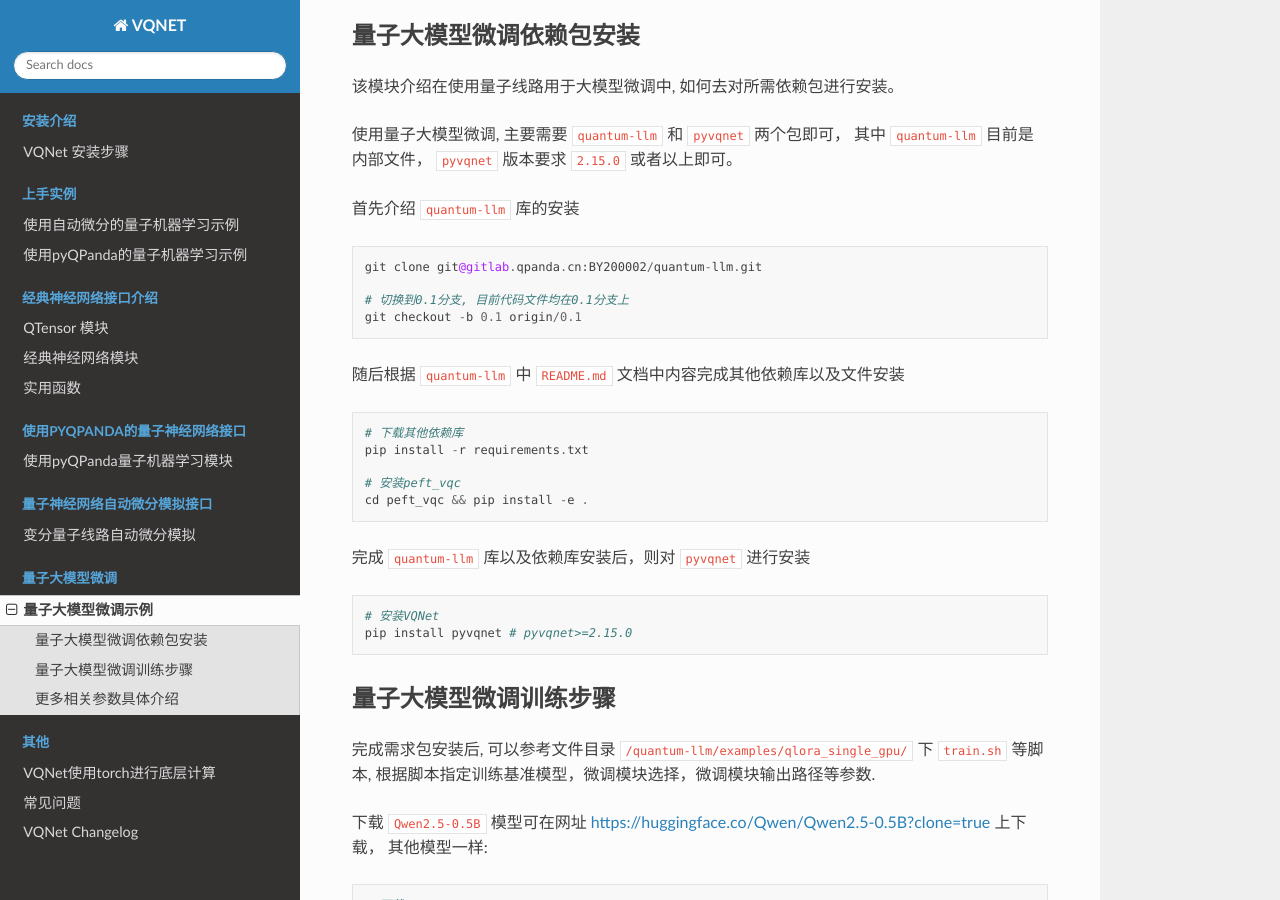
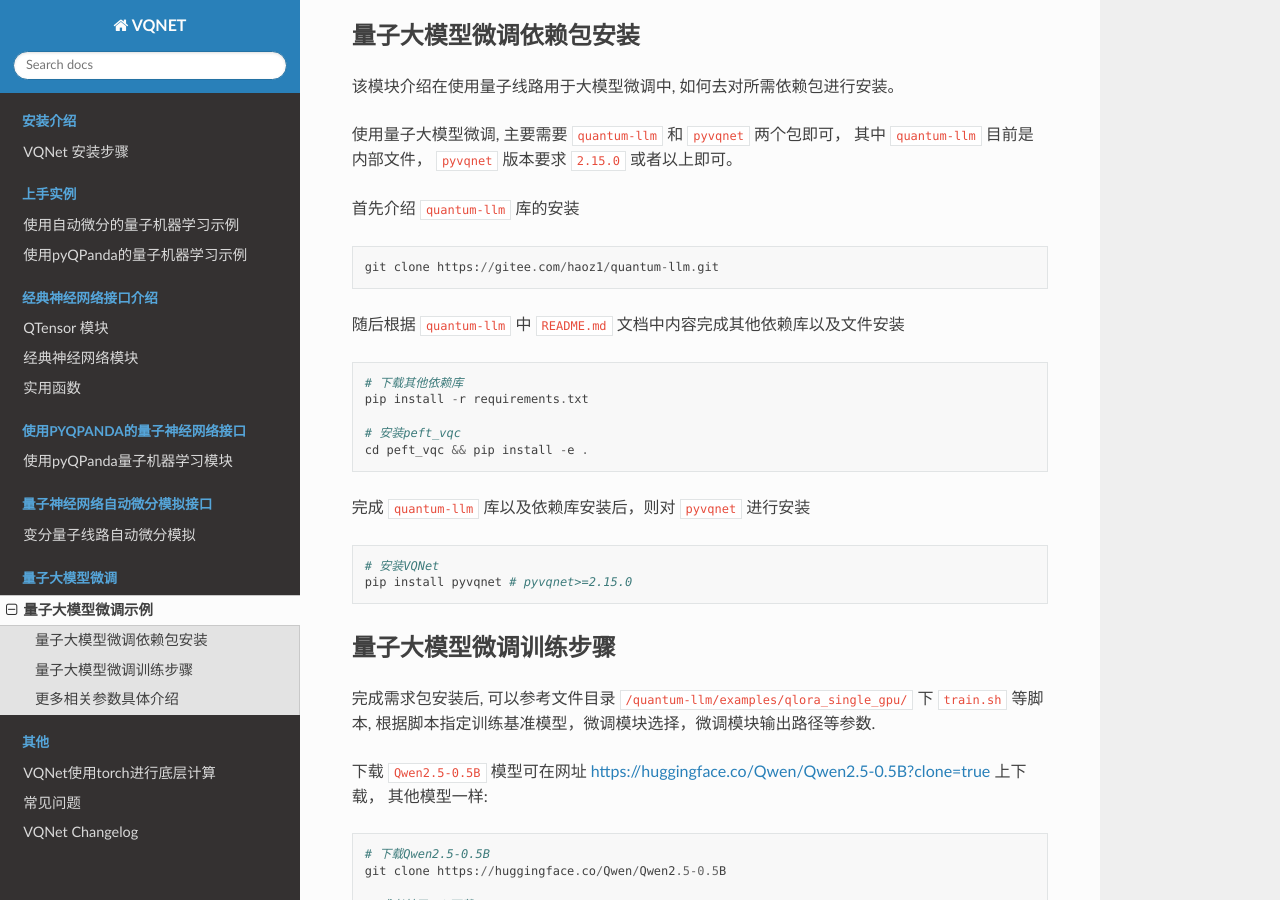
Before and after one commit to OriginQ/VQNET2.0-tutorial, a Sphinx documentation site: the page built from source/rst/llm.rst, in a window 1280 px wide and 900 px high, scrolled down 345 px. Built offline with Sphinx 7.4.7 and the Read the Docs theme 3.1.0, drawn with Linux system fonts in a browser that asks for light colours.

Commit message:
[fix] update clone quantum-llm add

```diff
--- a/source/rst/llm.rst
+++ b/source/rst/llm.rst
@@ -18,10 +18,7 @@
 
 .. code-block::
 
-    git clone git@gitlab.qpanda.cn:BY200002/quantum-llm.git
-
-    # 切换到0.1分支, 目前代码文件均在0.1分支上
-    git checkout -b 0.1 origin/0.1
+    git clone https://gitee.com/haoz1/quantum-llm.git
 
 
 随后根据 ``quantum-llm`` 中 ``README.md`` 文档中内容完成其他依赖库以及文件安装
```
